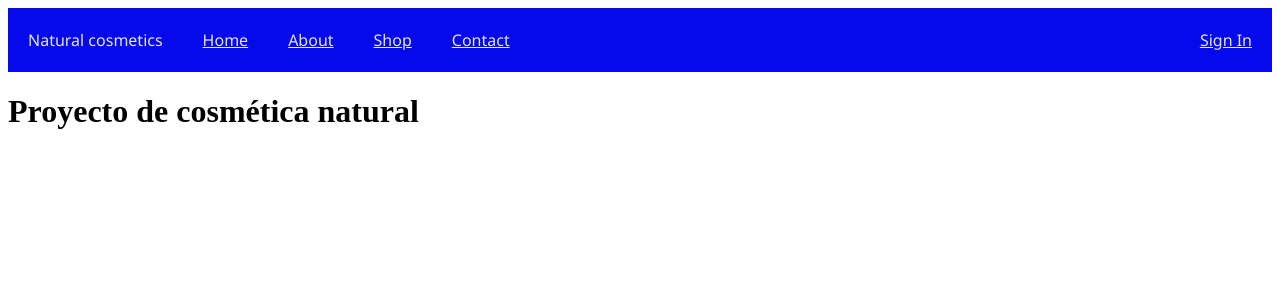
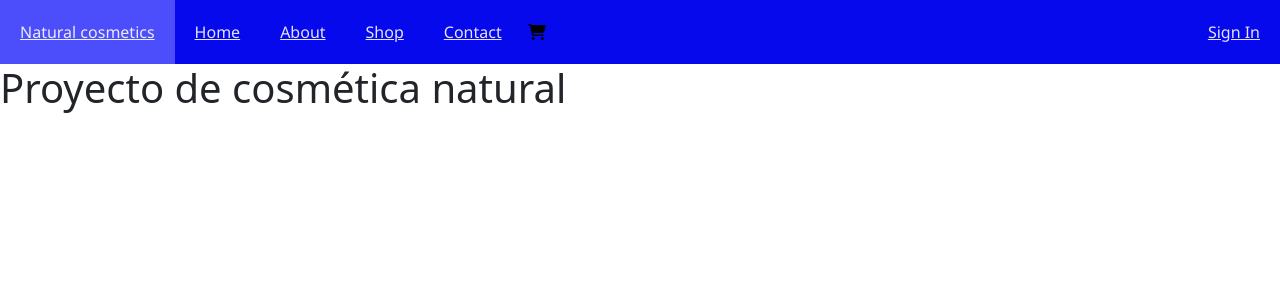
Before and after one commit to lucianop3196/natural-cosmetics, a React (Create React App) app: page / in a window 1280 px wide. Shown: the top 300 px of the page. Built offline with nearby package versions, Linux system fonts and the light colour scheme.

Commit message:
Se crea el navBar.jsx incluido el cartWidget

```diff
--- a/package.json
+++ b/package.json
@@ -6,7 +6,9 @@
     "@testing-library/jest-dom": "^5.14.1",
     "@testing-library/react": "^11.2.7",
     "@testing-library/user-event": "^12.8.3",
+    "bootstrap": "^5.1.1",
     "react": "^17.0.2",
+    "react-bootstrap": "^2.0.0-rc.1",
     "react-dom": "^17.0.2",
     "react-scripts": "4.0.3",
     "web-vitals": "^1.1.2"
@@ -34,5 +36,6 @@
       "last 1 firefox version",
       "last 1 safari version"
     ]
-  }
+  },
+  "devDependencies": {}
 }
--- a/public/index.html
+++ b/public/index.html
@@ -16,17 +16,22 @@
       href="https://fonts.googleapis.com/css2?family=Noto+Sans&display=swap"
       rel="stylesheet"
     />
+    <!-- react bootstrap -->
+    <link
+      rel="stylesheet"
+      href="https://cdn.jsdelivr.net/npm/bootstrap@5.1.1/dist/css/bootstrap.min.css"
+      integrity="sha384-F3w7mX95PdgyTmZZMECAngseQB83DfGTowi0iMjiWaeVhAn4FJkqJByhZMI3AhiU"
+      crossorigin="anonymous"
+    />
+    <!-- Font awesome -->
+    <script
+      src="https://kit.fontawesome.com/8921e939a0.js"
+      crossorigin="anonymous"
+    ></script>
+
     <link rel="apple-touch-icon" href="%PUBLIC_URL%/logo192.png" />
+
     <!--
-      manifest.json provides metadata used when your web app is installed on a
-      user's mobile device or desktop. See https://developers.google.com/web/fundamentals/web-app-manifest/
-    -->
-    <link rel="manifest" href="%PUBLIC_URL%/manifest.json" />
-    <!--
-      Notice the use of %PUBLIC_URL% in the tags above.
-      It will be replaced with the URL of the `public` folder during the build.
-      Only files inside the `public` folder can be referenced from the HTML.
-
       Unlike "/favicon.ico" or "favicon.ico", "%PUBLIC_URL%/favicon.ico" will
       work correctly both with client-side routing and a non-root public URL.
       Learn how to configure a non-root public URL by running `npm run build`.
--- a/src/App.js
+++ b/src/App.js
@@ -1,10 +1,10 @@
-import Navbar from "./components/Navbar";
+import NavBar from "./components/NavBar";
 
 function App() {
   return (
     <div className="App">
       <header className="App-header">
-        <Navbar/>
+        <NavBar/>
         <h1>Proyecto de cosmética natural</h1>
       </header>
     </div>
--- a/src/components/Navbar.jsx
+++ b/src/components/Navbar.jsx
@@ -1,16 +1,20 @@
 import React from "react";
-import "../styles/Navbar.css";
-function Navbar() {
+import "../styles/NavBar.css";
+
+function NavBar() {
   return (
     <div className="navbar">
-      <span>Natural cosmetics</span>
+      <a href="/home">Natural cosmetics</a>
       <a href="/home">Home</a>
       <a href="/about">About</a>
       <a href="/shop">Shop</a>
       <a href="/contact">Contact</a>
-      <a className="signIn" href="/signIn">Sign In</a>
+      <button className="cartWidget"><i className="fas fa-shopping-cart"></i></button>
+      <a className="signIn" href="/signIn">
+        Sign In
+      </a>
     </div>
   );
 }
 
-export default Navbar;
+export default NavBar;
--- a/src/styles/Navbar.css
+++ b/src/styles/Navbar.css
@@ -1,3 +1,9 @@
+@media screen and (max-width: 430px) {
+  .navbar a {
+    font-size: 10px;
+  }
+}
+
 .navbar {
   width: 100%;
   height: 8vh;
@@ -15,8 +21,15 @@
   overflow-y: hidden;
 }
 
-.navbar a, .navbar span {
+.navbar .cartWidget {
+  background-color: inherit;
+  border: none;
+}
+
+.navbar a,
+.navbar span {
   font-family: "Noto Sans", sans-serif;
+  font-size: 16px;
   color: rgba(255, 255, 255, 0.89);
   -ms-flex-item-align: center;
       -ms-grid-row-align: center;
@@ -24,7 +37,7 @@
   padding: 20px;
 }
 
-.navbar a:hover {
+.navbar a:hover, .navbar .cartWidget:hover {
   background-color: #4b4efa;
   -webkit-transition: 0.3s;
   transition: 0.3s;
@@ -34,4 +47,4 @@
   position: absolute;
   right: 0;
 }
-/*# sourceMappingURL=NavBar.css.map */
+/*# sourceMappingURL=Navbar.css.map */
--- a/src/styles/Navbar.scss
+++ b/src/styles/Navbar.scss
@@ -1,3 +1,8 @@
+@media screen and (max-width: 430px) {
+  .navbar a {
+    font-size: 10px;
+  }
+}
 .navbar {
   width: 100%;
   height: 8vh;
@@ -8,13 +13,19 @@
   position: relative;
   overflow-x: hidden;
   overflow-y: hidden;
-  a, span {
+  .cartWidget {
+    background-color: inherit;
+    border: none;
+  }
+  a,
+  span {
     font-family: "Noto Sans", sans-serif;
+    font-size: 16px;
     color: rgba(255, 255, 255, 0.89);
     align-self: center;
     padding: 20px;
   }
-  a:hover {
+  a:hover, .cartWidget:hover {
     background-color: rgb(75, 78, 250);
     transition: 0.3s;
   }
```
Also changed, not shown: Dudas.txt (added), 2 other files (tests, documents, lock files or other folders).
